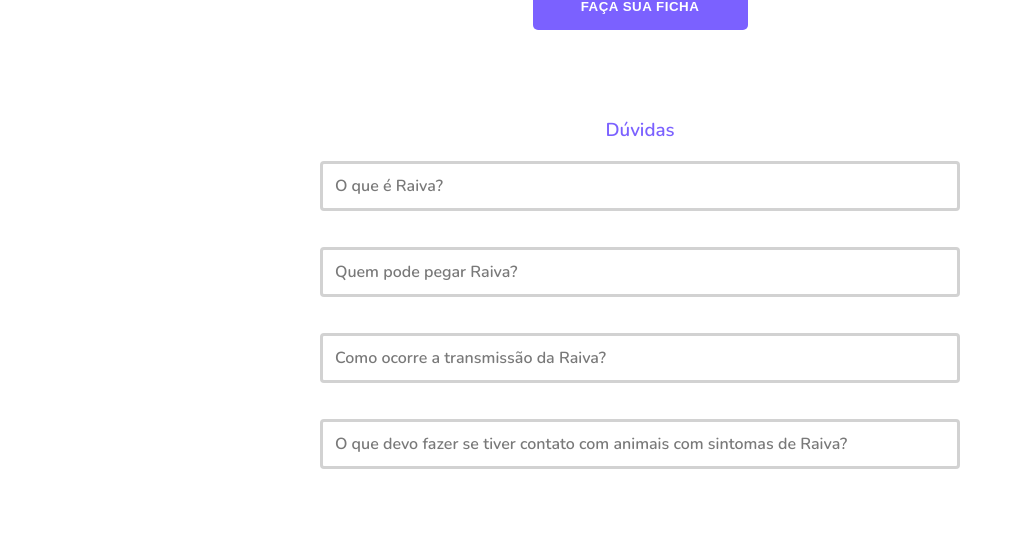
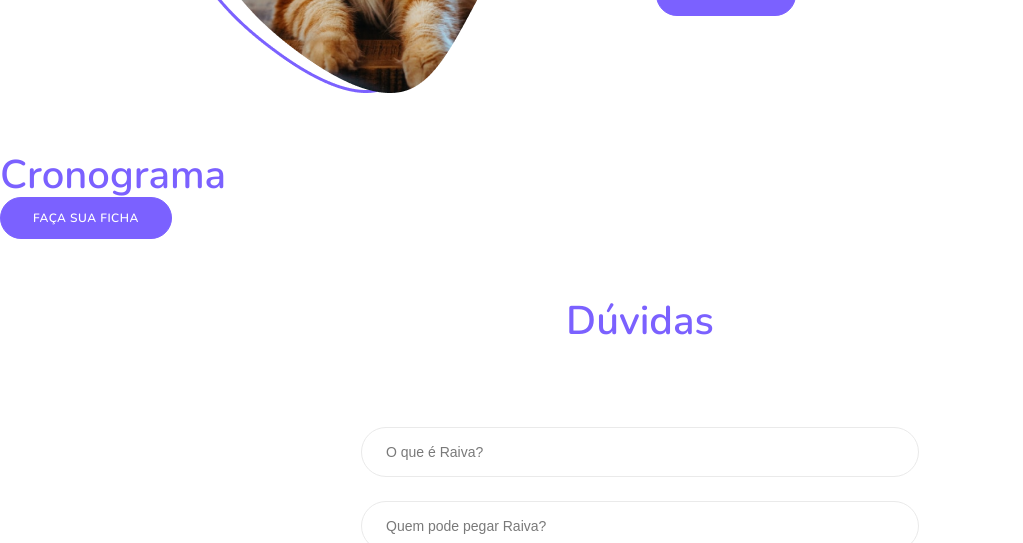
Before and after one commit to mikamyvz/my-pets, a plain HTML site: page index.html in a window 1280 px wide. Shown: the part 1250-1793 px from the top of the page, without its empty margins (0-1023 px from the left). Drawn offline with nearby package versions, Linux system fonts and the light colour scheme.

Commit message:
#002
- Rework na seção dúvidas

```diff
--- a/assets/css/global.css
+++ b/assets/css/global.css
@@ -177,13 +177,6 @@ h4 {
 
 /* === Inputs === */
 
-label {
-    font-size: var(--body-small);
-    display: block;
-    margin: 20px 0 16px 0;
-    color: var(--d-60);
-}
-
 input {
     max-width: 420px;
     padding: 16px;
@@ -217,8 +210,7 @@ input:focus {
     display: none;
 }
 
-
-/* == mobile menu == */
+/* Mobile Menu */
 
 @media only screen and (max-width: 767px) {
     #btn-mobile {
@@ -295,14 +287,15 @@ input:focus {
 }
 
 
-/* === Footer === */
+/* Footer */
 
-.main-footer {
+.footer {
     flex-direction: column;
     background-color: var(--W-80);
     padding: 64px 15px;
 }
 
+
 .main-footer .social-media {
     padding: 40px;
 }
--- a/assets/css/style.css
+++ b/assets/css/style.css
@@ -1,4 +1,8 @@
 /* Sections */
+
+.hero {
+  height: 100vh;
+}
 
 .hero h1 {
   max-width: 385px;
@@ -28,117 +32,41 @@
   margin: 24px 0;
 }
 
-.grid:nth-child(1) {
-  grid-column: 1/2;
-  display: flex;
-  justify-content: center;
+/* FAQ */
+.faq-section {
+  flex-direction: column;
+  gap: 24px;
 }
 
-.grid:nth-child(2) {
-  grid-column: 2/3;
+.faq-section .h1 {
+  text-align: center;
+  margin-bottom: 60px;
 }
 
-.grid>img {
-  width: 640px;
-  height: 433px;
-  object-fit: cover;
+.faq-question {
+  width: 558px;
+  padding: 16px 24px;
+  font-size: var(--text-14);
+  color: var(--d-60);
+  border: 1px solid var(--l-20);
+  cursor: pointer;
+  border-radius: 40px;
+  text-align: left;
+  background: none;
 }
 
-
-.flexDiv {
-  display: flex;
-  flex-direction: column;
-  align-self: center;
+.faq-question:hover {
+  border: 1px solid var(--primary);
 }
 
-.btns {
-  background-color: #7B61FF;
-  color: #fff;
-  width: 215px;
-  height: 46px;
-  border-radius: 5px;
-  border: none;
-  text-transform: uppercase;
-  transition: all 200ms ease;
-  font-weight: 600;
-  letter-spacing: .5px;
+.faq-answer {
+  display: none;
+  padding: 24px 24px 0 24px;
 }
 
-.btns:hover {
-  background-color: #9581FF;
+.faq-answer p {
+  max-width: 510px;
 }
-
-.btns:active {
-  background-color: #B0A0FF;
-}
-
-.cronograma .title,
-.duvidas .title {
-  text-align: center;
-}
-
-.cronograma {
-  display: flex;
-  flex-direction: column;
-  align-items: center;
-  margin-top: 90px;
-}
-
-.duvidas {
-  display: grid;
-  grid-template-columns: repeat(3, 1fr);
-  margin-top: 90px;
-}
-
-.duvidas>div,
-.item {
-  grid-column: 2/3;
-}
-
-.item>label {
-  display: flex;
-  align-items: center;
-  border-radius: 4px;
-  width: 640px;
-  height: 50px;
-  color: #797979;
-  font-weight: 600;
-  cursor: pointer;
-  border: 3px solid #D2D2D2;
-  padding-left: 12px;
-}
-
-.item>label:hover {
-  transition: all 200ms ease;
-  color: #D2D2D2;
-}
-
-.item>ul {
-  width: 100%;
-  list-style: none;
-  overflow: hidden;
-  max-height: 0;
-  transition: all .4s linear;
-  padding: 0;
-}
-
-.item>input {
-  display: none;
-}
-
-.item>input:checked~ul {
-  height: auto;
-  max-height: 200px;
-  transform: all;
-}
-
-.item>input:checked~label {
-  background-color: #7B61FF;
-  border: none;
-  color: #fff;
-  padding-left: 12px;
-}
-
 
 @media only screen and (max-width: 900px) {
 
--- a/assets/js/script.js
+++ b/assets/js/script.js
@@ -1,15 +1,22 @@
-// === Menu Mobile ===
-
+// Menu Mobile
 function initMenu() {
-
     const btnMobile = document.getElementById('btn-mobile');
-
     function toggleMenu() {
         const navbar = document.getElementById('navbar');
         navbar.classList.toggle('active');
     }
-
     btnMobile.addEventListener('click', toggleMenu);
-
 }
 initMenu();
+
+// FAQ
+document.querySelectorAll('.faq-question').forEach(button => {
+    button.addEventListener('click', () => {
+        const answer = button.nextElementSibling;
+        if (answer.style.display === 'flex') {
+            answer.style.display = 'none';
+        } else {
+            answer.style.display = 'flex';
+        }
+    });
+});
--- a/index.html
+++ b/index.html
@@ -103,83 +103,74 @@
     </div>
   </section>
 
-  <!-- ====== Cronograma ====== -->
+  <!-- Cronograma -->
   <section class="cronograma" id="cronograma">
     <div>
-      <h3 class="title">Cronograma</h3>
+      <h3 class="h1">Cronograma</h3>
     </div>
-    <button class="btns">faça sua ficha</button>
+    <a href="#" class="btn btn-fill">Faça sua ficha</a>
   </section>
 
-  <!-- ====== Dúvidas ====== -->
-  <section class="duvidas" id="duvidas">
-    <div>
-      <h3 class="title">Dúvidas</h3>
-    </div>
-    <div class="item">
-      <input type="checkbox" id="check1">
-      <label for="check1">O que é Raiva?</label>
-      <ul>
-        <li>
-          Raiva é uma doença infectocontagiosa
+
+  <!-- FAQ -->
+  <section class="faq-section container flex-center">
+    <h3 class="h1">Dúvidas</h3>
+    <!-- Question 1 -->
+    <div class="faq-item">
+      <button class="faq-question">O que é Raiva?</button>
+      <div class="faq-answer">
+        <p>Raiva é uma doença infectocontagiosa
           causada por um vírus que atinge o Sistema
           Nervoso Central (Cérebro de Medula).
           É uma doença que não tem cura, sendo,
           portanto, fatal.
-        </li>
-      </ul>
+        </p>
+      </div>
     </div>
-    <div class="item">
-      <input type="checkbox" id="check2">
-      <label for="check2">Quem pode pegar Raiva?</label>
-      <ul>
-        <li>
-          Raiva é uma doença infectocontagiosa
+    <!-- Question 2 -->
+    <div class="faq-item">
+      <button class="faq-question">Quem pode pegar Raiva?</button>
+      <div class="faq-answer">
+        <p>Raiva é uma doença infectocontagiosa
           causada por um vírus que atinge o Sistema
           Nervoso Central (Cérebro de Medula).
           É uma doença que não tem cura, sendo,
           portanto, fatal.
-        </li>
-      </ul>
+        </p>
+      </div>
     </div>
-    <div class="item">
-      <input type="checkbox" id="check3">
-      <label for="check3">Como ocorre a transmissão da Raiva?</label>
-      <ul>
-        <li>
-          Raiva é uma doença infectocontagiosa
+    <!-- Question 3 -->
+    <div class="faq-item">
+      <button class="faq-question">Como ocorre a transmissão da Raiva?</button>
+      <div class="faq-answer">
+        <p>Raiva é uma doença infectocontagiosa
           causada por um vírus que atinge o Sistema
           Nervoso Central (Cérebro de Medula).
           É uma doença que não tem cura, sendo,
           portanto, fatal.
-        </li>
-      </ul>
+        </p>
+      </div>
     </div>
-    <div class="item">
-      <input type="checkbox" id="check4">
-      <label for="check4">
-        O que devo fazer se tiver
-        contato com animais com sintomas de Raiva?
-      </label>
-      <ul>
-        <li>
-          Raiva é uma doença infectocontagiosa
+    <!-- Question 4 -->
+    <div class="faq-item">
+      <button class="faq-question">O que devo fazer se tiver contato com animais com sintomas de raiva?</button>
+      <div class="faq-answer">
+        <p>Raiva é uma doença infectocontagiosa
           causada por um vírus que atinge o Sistema
           Nervoso Central (Cérebro de Medula).
           É uma doença que não tem cura, sendo,
           portanto, fatal.
-        </li>
-      </ul>
-    </div>
+        </p>
+      </div>
     </div>
   </section>
 
-  </main>
-
-
-  <!-- ====== Footer ====== -->
-  <footer class="main-footer flex-center">
-    <img src="assets/img/svg/logo.svg" alt="Mypets" />
+  <!-- Footer -->
+  <footer class="footer flex-center">
+    <!-- Logo -->
+    <a href="index.html" class="logo">
+      <img src="assets/img/logo.svg" alt="Logotipo da Mypets" />
+    </a>
     <ul class="social-media">
       <li>
         <a href="#">
@@ -197,10 +188,10 @@
         </a>
       </li>
     </ul>
-    <p>© 2021 Mypets | Todos os direitos reservados</p>
+    <p>© 2025 Mypets | Todos os Direitos Reservados</p>
   </footer>
 
-  <!-- ====== Js ====== -->
+  <!-- Js -->
   <script src="assets/js/script.js"></script>
 </body>
 
```
